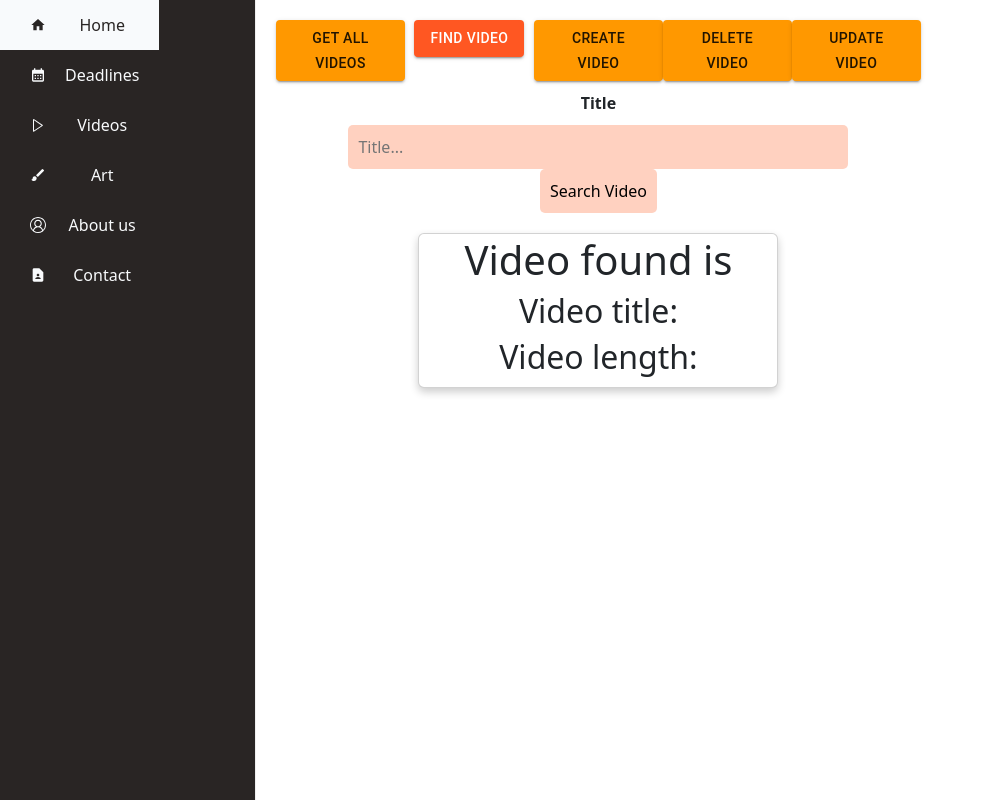
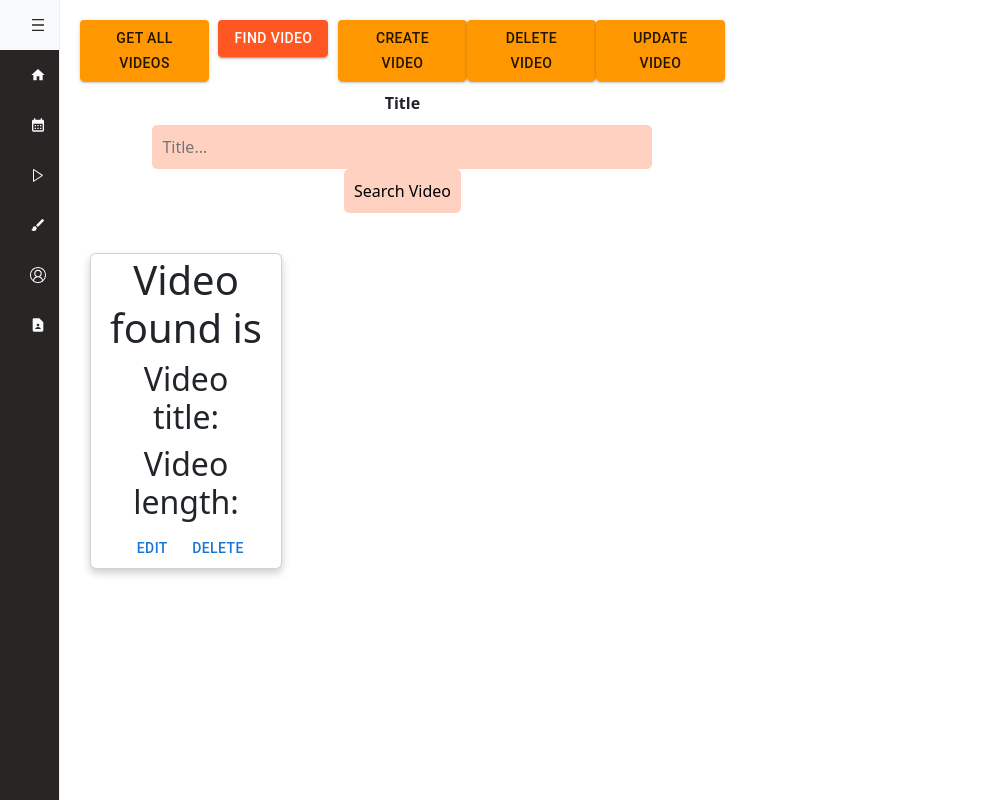
Before and after one commit to dianakarpeev/Calcifolio, a React (Create React App) app in the folder frontend/: page /videos/video in a window 1280 px wide. Shown: the whole page, without its empty margins (0-985 px from the left). Built offline with nearby package versions, Linux system fonts and the light colour scheme.

Commit message:
brought changes to the deadlines

```diff
--- a/frontend/src/components/AllDeadlines.js
+++ b/frontend/src/components/AllDeadlines.js
@@ -1,5 +1,7 @@
 import { ListDeadlines } from "./ListDeadlines";
 import React,{useState, useEffect} from "react";
+import { Button } from "@mui/material";
+import { AddDeadline } from "./AddDeadline";
 //Styling
 const button={
   width: "180px",
@@ -11,11 +13,12 @@ const button={
 /**
  * Component that displays a list of deadlines
  */
-function AllDeadlines(){
+function AllDeadlines({setDisplay}){
+  const deadlineAdd = <AddDeadline/>;
   const [deadlines, setDeadline] = useState([]);
   useEffect(() => {
     callGetAllDeadlines();
-  })
+  }, [])
   const callGetAllDeadlines = async()=>{ const response = await fetch("http://localhost:1339/deadlines", {
     method: "GET",
   });
@@ -26,7 +29,7 @@ function AllDeadlines(){
 
   return (
     <div>
-      <h2>Current Deadlines</h2>
+      <h2> Deadlines</h2>
       <ListDeadlines deadlines={deadlines}/>
     </div>
   );
--- a/frontend/src/components/App.js
+++ b/frontend/src/components/App.js
@@ -15,6 +15,8 @@ import { SingleVideo } from './SingleVideo';
 import { AddVideo } from './AddVideo';
 import { DeleteVideo } from './DeleteVideo';
 import { UpdateVideo } from './UpdateVideo';
+import { AllDeadlines } from './AllDeadlines';
+import { AddDeadline } from './AddDeadline';
 
 /**
  * Displays the navigation bar paths
@@ -27,6 +29,7 @@ function App() {
       <Route path="/" element={<MainLayout />}>
         <Route index element={<Home />} />
         <Route path="deadlines" element={<Deadlines />} />
+        <Route path="deadlines/create" element={<AddDeadline />} />
         <Route path="videos" element={<VideoLayout />} >
         <Route index element={<AllVideos />} />
         <Route path="newVideo" element={<AddVideo />} />
--- a/frontend/src/components/Card.css
+++ b/frontend/src/components/Card.css
@@ -1,14 +1,15 @@
 .card {
+    display: flex;
+    flex-direction: column;
+    align-items: center;
+    font-size: calc(20px);
+    width: 15vw;
+    height: 10vh;
+    min-width: 10px;
+    margin:20px;
     text-align: center;
     box-shadow: 0 4px 8px rgba(0, 0, 0, 0.2);
     border-radius: 5px;
-    max-width: 360px;
-    max-height: 300px;
     padding: 2px 16px;
-    display:flex;
-    flex-direction: column;
-    align-items: center;
-    font-size: calc(20px);
-    margin:auto;
 
 }
--- a/frontend/src/components/Card.js
+++ b/frontend/src/components/Card.js
@@ -1,4 +1,6 @@
-import "components/Card.css"
+import { Button } from "@mui/material";
+import  Menu from "./Menu.js"
+import "./Card.css"
 /**
  * Manages data and state presentation
  * @param {object} props children
@@ -8,6 +10,10 @@ function Card({ children}) {
     return (
        <div className="card">
           {children}
+          <div style={{display: "flex", flexDirection: "row", justifyContent: "center"}}>
+           <Button>Edit</Button>
+           <Button>Delete</Button>
+           </div>
        </div>
     );
   }
--- a/frontend/src/components/DisplayDeadlines.js
+++ b/frontend/src/components/DisplayDeadlines.js
@@ -8,13 +8,14 @@ import Card from "components/Card.js";
 function DisplayDeadline(props){
 
   return(
-    <div>
       <Card>
-      <p>{props.heading}</p>
-    <p>Project Name: {props.deadline.projectName}</p>
-    <p>Date: {props.deadline.projectDueDay}</p>
+      <h1>{props.heading}</h1>
+      <p>Project Name:</p>
+      <p>{props.deadline.projectName}</p>
+      <br></br>
+      <p>Date:</p>
+      <p>{props.deadline.projectDueDay}</p>
       </Card>
-  </div>
   )
 }
 
--- a/frontend/src/components/ListDeadlines.js
+++ b/frontend/src/components/ListDeadlines.js
@@ -8,7 +8,7 @@ import { DisplayDeadline } from "./DisplayDeadlines";
 function ListDeadlines({ deadlines }) {
   return (
     <div>
-      <ul>
+      <ul style={{display:"flex", flexDirection:"row", flexWrap:"wrap", width:"90vw"}}>
         {deadlines.map((deadline) => (
           <div key={deadline._id}>
             <DisplayDeadline deadline={deadline} />
--- a/frontend/src/components/Menu.js
+++ b/frontend/src/components/Menu.js
@@ -17,29 +17,11 @@ function Menu({ setDisplay }) {
   const menuItem6 = <DeleteSingleDeadline setDisplay={setDisplay} />;
 
   return (
-    <div className="d-flex justify-content-center flex-column">
-           <Button variant="contained" color="primary" onClick={() => setDisplay(menuItem2)}>
-        Show All Deadlines
-      </Button>
-      <p />
-      <Button variant="contained" color="primary" onClick={() => setDisplay(menuItem1)}>
-        Get Single Deadline
-      </Button>
+    <div style={{minWidth:"90vw"}}>
+      <AllDeadlines setDisplay={setDisplay}/>
       <p />
       <Button variant="contained" color="primary"onClick={() => setDisplay(menuItem3)}>
         Create Deadline
-      </Button>
-      <p />
-      <Button variant="contained" color="primary" onClick={() => setDisplay(menuItem4)}>
-        Update Deadline By Name
-      </Button>
-      <p />
-      <Button variant="contained" color="primary"onClick={() => setDisplay(menuItem5)}>
-        Update Deadline By Date
-      </Button>
-      <p />
-      <Button variant="contained" color="primary" onClick={() => setDisplay(menuItem6)}>
-        Delete Deadline
       </Button>
     </div>
   );
--- a/frontend/src/layouts/MainLayout.js
+++ b/frontend/src/layouts/MainLayout.js
@@ -2,13 +2,13 @@ import React from "react";
 import {Outlet} from "react-router-dom";
 import Header from '../components/Header';
 import Footer from '../components/Footer';
-import { ProSidebarProvider } from "react-pro-sidebar";
+import { ProSidebarProvider, SubMenu } from "react-pro-sidebar";
 import { Sidebar, Menu, MenuItem, useProSidebar } from 'react-pro-sidebar';
 import NavButton from "components/NavButton";
 import { Link } from "react-router-dom";
 import {DiAndroid} from "react-icons/di";
 import {VscAccount, VscPlay} from "react-icons/vsc";
-import { MdCalendarMonth , MdHome, MdBrush, MdContactPage} from "react-icons/md";
+import { MdCalendarMonth , MdHome, MdBrush, MdContactPage, MdDensityMedium} from "react-icons/md";
 import { createTheme,ThemeProvider } from "@mui/material/styles";
 import { orange } from '@mui/material/colors';
 import { deepOrange } from '@mui/material/colors';
@@ -39,7 +39,7 @@ function MainLayout() {
    return   (
 
    <div style={{ display: 'flex', height: '100%', minHeight: '100vh'}}>
-   <Sidebar backgroundColor="#292524" defaultCollapsed="true" collapsedWidth="5%"  width="20%" margin="0%" padding="100%" onMouseEnter={() =>collapseSidebar()} onMouseLeave={() =>collapseSidebar()}>
+   <Sidebar backgroundColor="#292524" defaultCollapsed="true" collapsedWidth="60px" margin="0%" padding="100%">
      <Menu style = {{ display: "flex", flexDirection :"row", textAlign: "center", justifyContent: "flex-start"}} menuItemStyles={{
           button: {
               backgroundColor: '#292524',
@@ -48,15 +48,14 @@ function MainLayout() {
               '&:hover': {
                 backgroundColor: '#f8fafc',
                 color: '#292524'
-
-
             },
-
-          },
-
-        }}>
+          }}}>
+      <MenuItem icon={<MdDensityMedium/>} onClick={() => collapseSidebar()}></MenuItem>
      <MenuItem icon={<MdHome/>} component={<Link to="/" label="Home" />}>Home</MenuItem>
+     <SubMenu icon={<MdCalendarMonth/>} label="Deadlines" >
     <MenuItem icon={<MdCalendarMonth/>} component={<Link to="/deadlines" label="Deadlines" />}>Deadlines</MenuItem>
+    <MenuItem icon={<MdCalendarMonth/>} component={<Link to="/deadlines/create" label="Create deadline" />}>Create Deadline</MenuItem>
+    </SubMenu>
     <MenuItem icon={<VscPlay/>} component={<Link to="/videos" label="Videos" />}>Videos</MenuItem>
     <MenuItem icon={<MdBrush/>}component={<Link to="/posts" label="Posts" />}>Art</MenuItem>
     <MenuItem icon={<VscAccount/>} component={<Link to="/about" label="About us" />}>About us</MenuItem>
@@ -65,6 +64,7 @@ function MainLayout() {
      </Menu>
    </Sidebar>
    <main style={{ padding: 10 }}>
+
    <Header></Header>
    <Outlet></Outlet>
 
```
Also changed, not shown: 1 other file (tests, documents, lock files or other folders).
